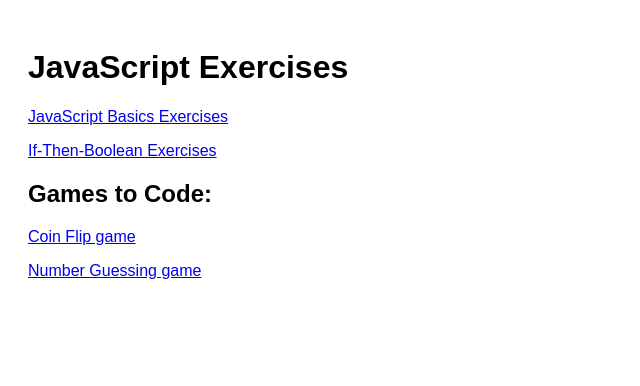
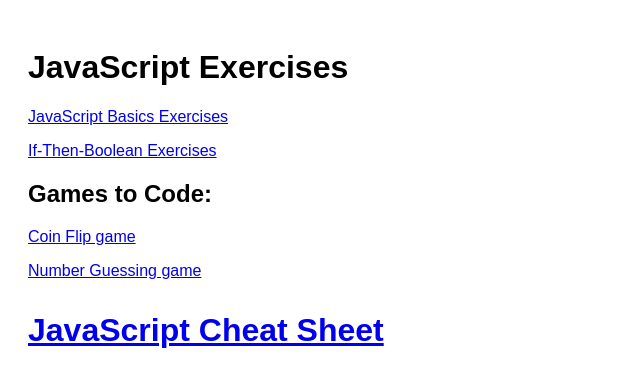
Before and after one commit to wychan27/wychan27.github.io, a plain HTML site: page index.html in a window 1280 px wide. Shown: the whole page, without its empty margins (0-640 px from the left). Drawn offline with Linux system fonts and the light colour scheme.

Commit message:
Update index.html

```diff
--- a/index.html
+++ b/index.html
@@ -26,5 +26,10 @@
     <p>
         <a href="number-guessing-game.html">Number Guessing game</a>
     </p>
+    <h1>
+        <p>
+            <a href="javascript-reference-FINAL.pdf">JavaScript Cheat Sheet</a>
+        </p>
+    </h1>
 </body>
 </html>
```
